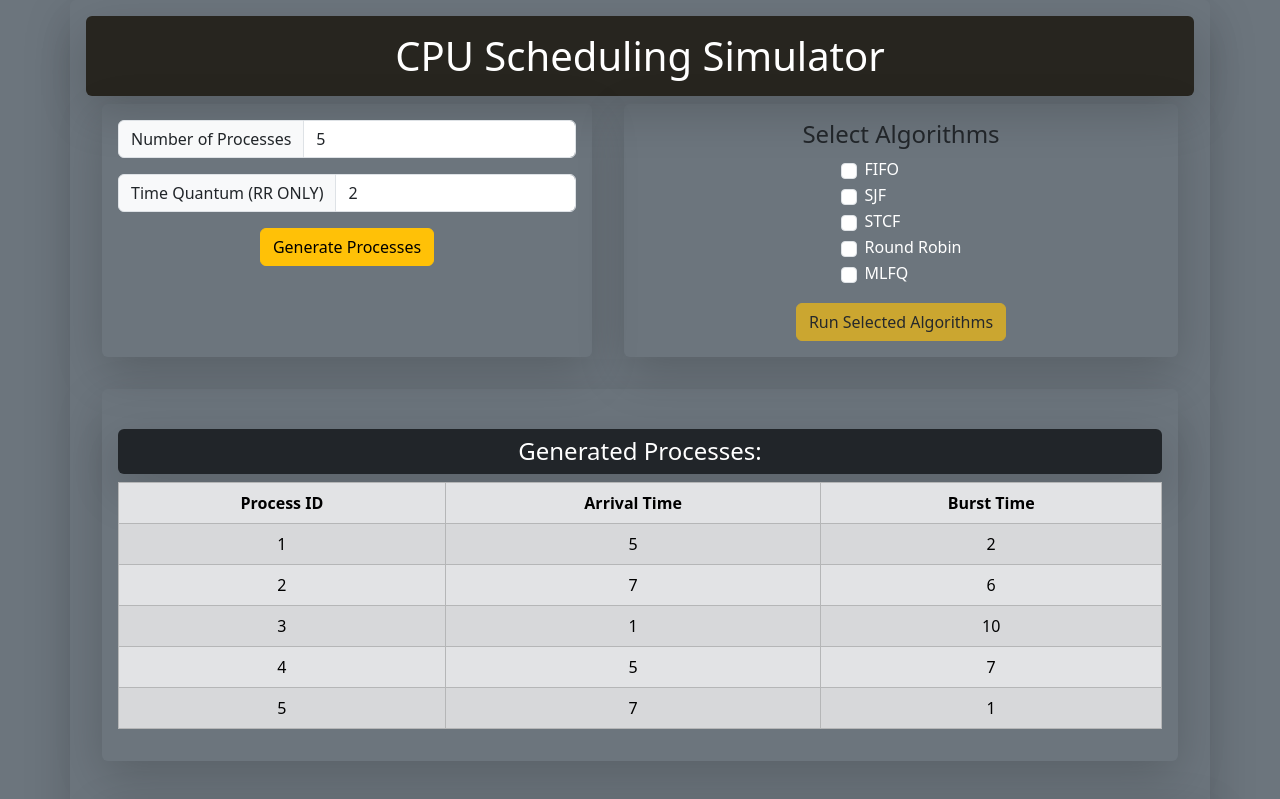
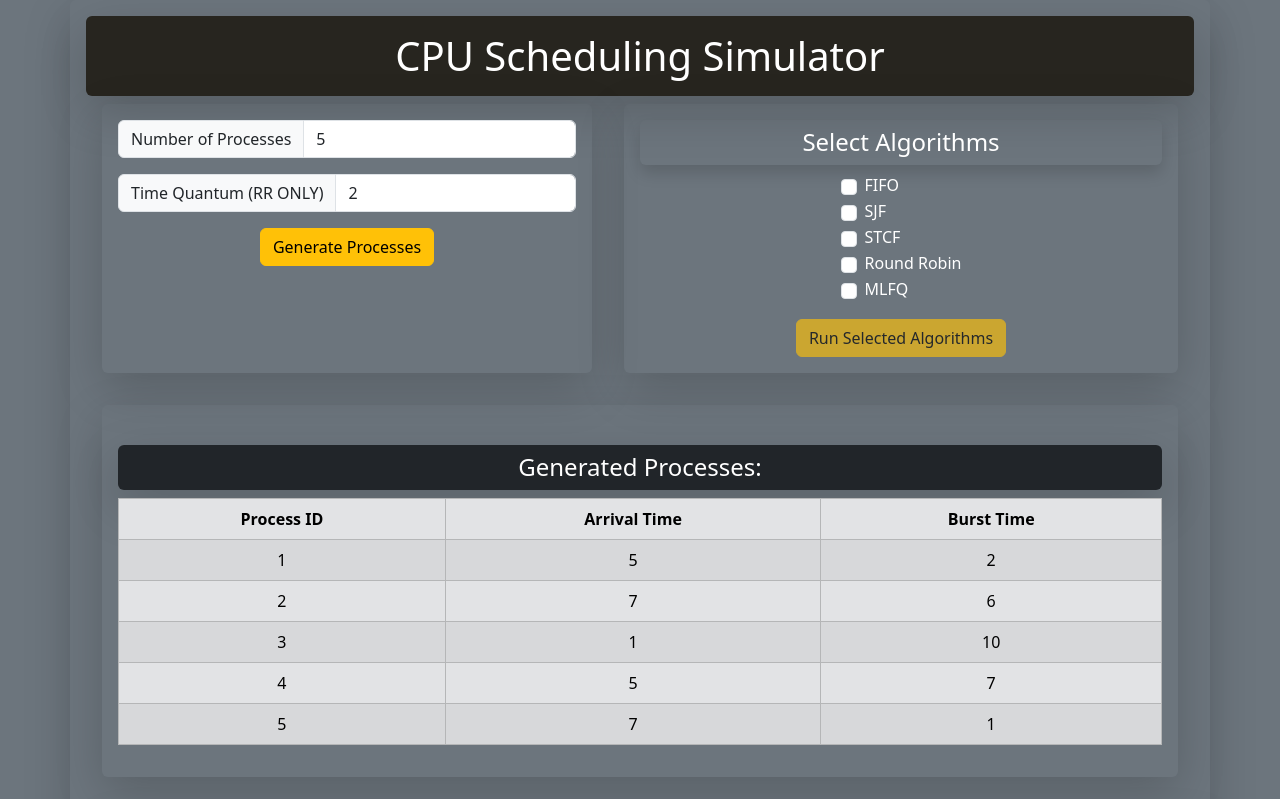
Before and after one commit to phoozies/CS540-CPU-Scheduling, a React (Vite) app in the folder CS540-CPU-Scheduling/: page / in a window 1280 px wide. Shown: the top 799 px of the page. Built offline with nearby package versions, Linux system fonts and the light colour scheme.

Commit message:
Fixed UI inconsistencies

```diff
--- a/CS540-CPU-Scheduling/src/components/AlgorithmSelector.tsx
+++ b/CS540-CPU-Scheduling/src/components/AlgorithmSelector.tsx
@@ -20,7 +20,7 @@ export default function AlgorithmSelector({ runAlgorithms, timeQuantum }: any) {
 
     return (
         <div className="text-center">
-            <h4>Select Algorithms</h4>
+            <h4 className="text-white rounded p-2 shadow">Select Algorithms</h4>
 
             {/* Algorithm Selection Checkboxes */}
             <div className="d-flex flex-column align-items-start mx-auto" style={{ width: "fit-content" }}>
--- a/CS540-CPU-Scheduling/src/components/ResultsTable.tsx
+++ b/CS540-CPU-Scheduling/src/components/ResultsTable.tsx
@@ -15,13 +15,13 @@ interface ResultsTableProps {
 
 const ResultsTable: React.FC<ResultsTableProps> = ({ results }) => {
     return (
-        <div className="shadow-lg m-3 p-3">
+        <div className="shadow-lg m-3 p-3 rounded">
             <div className="table-responsive">
                 {results.map((res, index) => (
                     <div key={index} className="mb-4">
                         <h5 className="rounded shadow text-white p-2">{res.algorithm}</h5>
-                        <table className="table table-bordered table-striped">
-                            <thead className="thead-dark">
+                        <table className="table table-bordered table-striped table-secondary">
+                            <thead className="table table-secondary">
                                 <tr>
                                     <th>Process ID</th>
                                     <th>Arrival Time</th>
```
